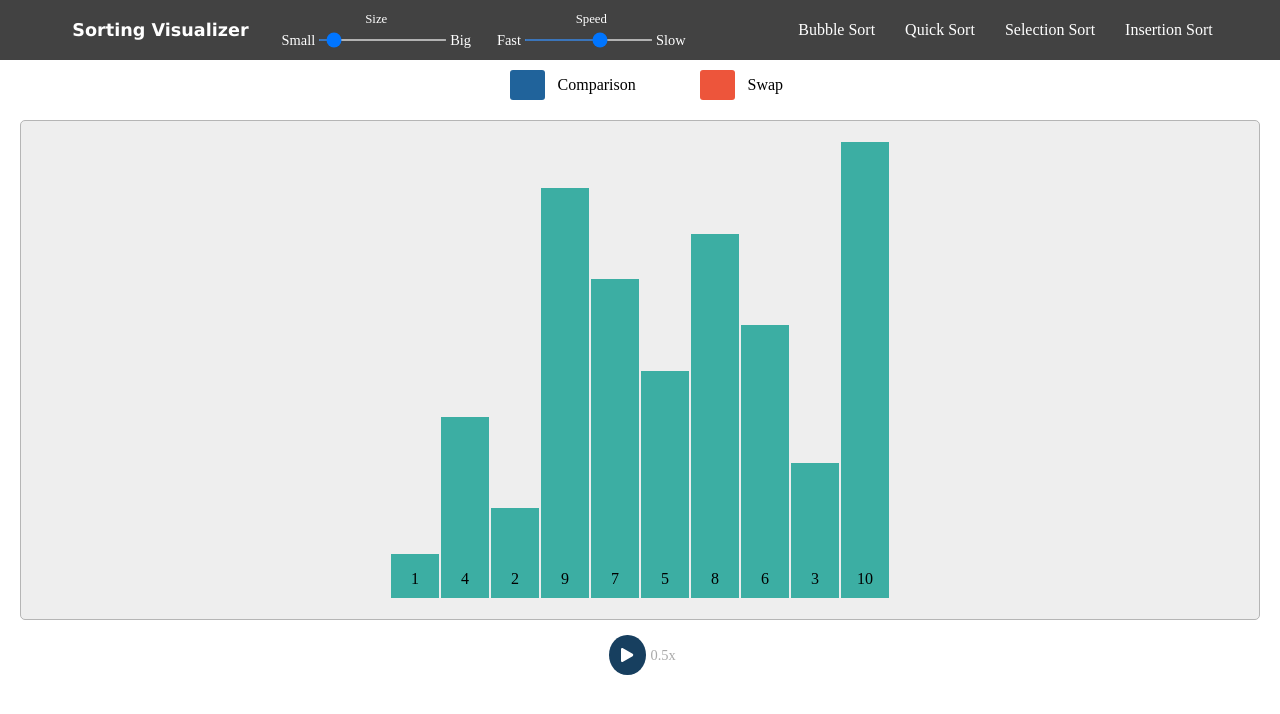
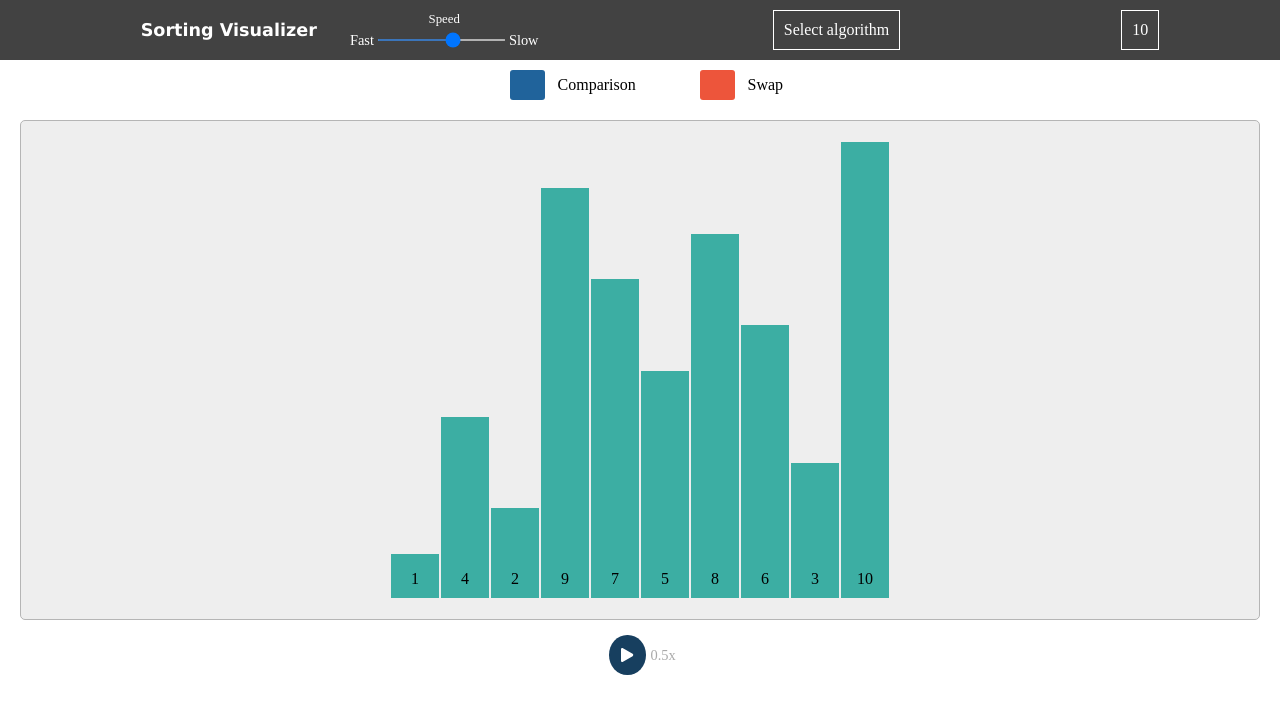
Before and after one commit to bright-fox/sorting-visualizer, a React (Create React App) app: page / in a window 1280 px wide. Shown: the top 714 px of the page. Built offline with nearby package versions, Linux system fonts and the light colour scheme.

Commit message:
Add Dropdown menu for size and algorithm selection

```diff
--- /dev/null
+++ b/src/components/Dropdown.css
@@ -0,0 +1,31 @@
+.dropdown-menu {
+    position: relative;
+    cursor: pointer;
+}
+
+.dropdown-heading {
+    padding: 10px;
+    border: 1px solid white;
+    user-select: none;
+}
+
+.dropdown-options {
+    position: absolute;
+    cursor: pointer;
+    background-color: #424242;
+    width: 100%;
+}
+
+.dropdown-option {
+    padding: 10px;
+    border: 1px solid white;
+    overflow: hidden;
+}
+
+.border-none {
+    border-bottom: 1px solid transparent;
+}
+
+.hidden {
+    display: none;
+}
--- /dev/null
+++ b/src/components/Dropdown.js
@@ -0,0 +1,34 @@
+import React, { useEffect, useState } from 'react';
+
+import "./Dropdown.css"
+
+const Dropdown = ({ defaultValue, value, values, handleOptionSelection }) => {
+    const [isDropped, setIsDropped] = useState(false)
+
+    // side effect to hide the dropdown upon click event
+    useEffect(() => {
+        if (!isDropped) return
+
+        const closeDropdown = () => {
+            setIsDropped(false)
+            window.removeEventListener("click", closeDropdown)
+        }
+
+        window.addEventListener("click", closeDropdown)
+
+        return () => window.removeEventListener("click", closeDropdown)
+    }, [isDropped])
+
+    return (
+        <div className="dropdown-menu">
+            <div className={`dropdown-heading ${isDropped ? "border-none" : ""}`} onClick={() => setIsDropped(!isDropped)}>{value ? value : defaultValue}</div>
+            <div className={`dropdown-options ${!isDropped ? "hidden" : ""}`}>
+                {values.map(val => {
+                    return <div key={val} className="dropdown-option" onClick={e => handleOptionSelection(e.target.textContent)}>{val}</div>
+                })}
+            </div>
+        </div>
+    )
+}
+
+export default Dropdown
--- a/src/components/Navbar.js
+++ b/src/components/Navbar.js
@@ -1,25 +1,26 @@
 import React, { useContext, useState } from 'react'
 import { SIZE, SORT } from '../actions'
 import OptionsContext from '../contexts/OptionsContext'
-import { BUBBLESORT } from '../variables'
+import { BUBBLE_SORT, INSERTION_SORT, QUICK_SORT, SELECTION_SORT } from '../variables'
+import Dropdown from './Dropdown'
 import "./Navbar.css"
 
 const Navbar = () => {
     const { state, dispatch } = useContext(OptionsContext)
     const [speed, setSpeed] = useState(0.5)
 
+    const handleAlgorithmDropdown = value => {
+        dispatch({ type: SORT, payload: value})
+    }
+
+    const handleSizeDropdown = value => {
+        dispatch({ type: SIZE, payload: parseInt(value)})
+    }
+
     return (
         <div className="navbar">
             <div className="left-menu">
                 <div className="navbrand">Sorting Visualizer</div>
-                <div className="slider-container">
-                    <div className="slider-name">Size</div>
-                    <div className="slider">
-                        <div className="slider-label">Small</div>
-                        <input type="range" min="3" max="100" value={state.size} onChange={e => dispatch({ type: SIZE, payload: Number(e.target.value) })} />
-                        <div className="slider-label">Big</div>
-                    </div>
-                </div>
                 <div className="slider-container">
                     <div className="slider-name">Speed</div>
                     <div className="slider">
@@ -30,12 +31,8 @@ const Navbar = () => {
                 </div>
             </div>
 
-            <div className="right-menu">
-                <div className="pointer" onClick={() => dispatch({ type: SORT, payload: BUBBLESORT })}>Bubble Sort</div>
-                <div className="pointer">Quick Sort</div>
-                <div className="pointer">Selection Sort</div>
-                <div className="pointer">Insertion Sort</div>
-            </div>
+            <Dropdown defaultValue="Select algorithm" value={state.sortAlgo} values={[BUBBLE_SORT, QUICK_SORT, SELECTION_SORT, INSERTION_SORT]} handleOptionSelection={handleAlgorithmDropdown}/>
+            <Dropdown value={state.size} values={[10, 25, 50]} handleOptionSelection={handleSizeDropdown} />
         </div>
     )
 }
--- a/src/variables/index.js
+++ b/src/variables/index.js
@@ -1,4 +1,12 @@
-export const BUBBLESORT = "bubblesort"
+// sorting algorithms
+
+export const BUBBLE_SORT = "Bubble Sort"
+export const QUICK_SORT = "Quick Sort"
+export const SELECTION_SORT = "Selection Sort"
+export const INSERTION_SORT = "Insertion Sort"
+
+// colors
+
 export const NORMAL_COLOR = "#3CAEA3"
 export const COMPARE_COLOR = "#20639B"
 export const SWAP_COLOR = "#ED553B" // "#F6D55C"
```
